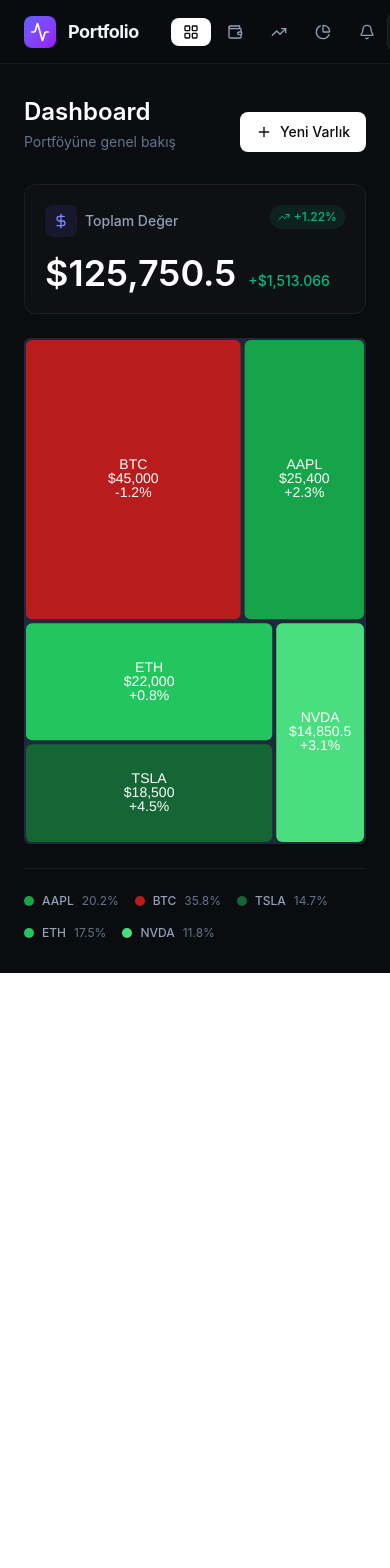
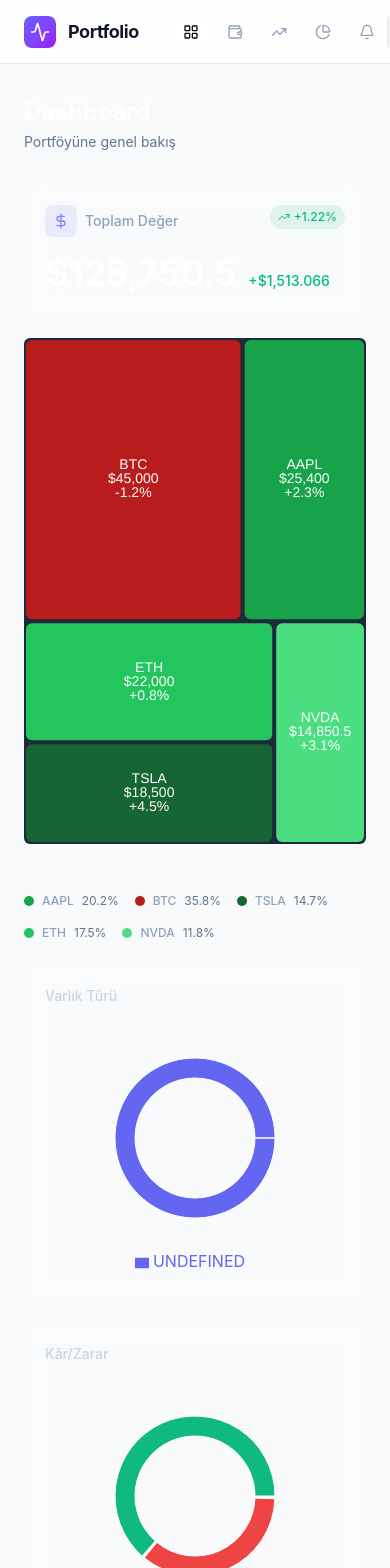
Before and after one commit to ongonmanga-beep/portfolio-tracker, a React (Vite) app: page / in a window 390 px wide. Shown: the top 1568 px of the page. Before the commit the page ends 973 px from the top, so only its background shows below. Built offline with nearby package versions, Linux system fonts and the light colour scheme.

Commit message:
4 özellik eklendi: mobil dropdown, dark mode toggle, donut charts, ekle butonu kaldırıldı

```diff
--- a/package.json
+++ b/package.json
@@ -20,6 +20,7 @@
     "lucide-react": "^0.577.0",
     "react": "^19.2.4",
     "react-dom": "^19.2.4",
+    "react-is": "^19.2.4",
     "recharts": "^3.8.0"
   },
   "devDependencies": {
--- a/src/App.tsx
+++ b/src/App.tsx
@@ -1,9 +1,9 @@
-import { useState } from 'react'
+import { useState, useEffect } from 'react'
 import {
   LayoutGrid,
   Wallet,
   TrendingUp,
-  PieChart,
+  PieChart as PieChartIcon,
   Bell,
   Settings,
   Plus,
@@ -13,9 +13,12 @@
   ChevronDown,
   Activity,
   DollarSign,
-  Clock
+  Clock,
+  Moon,
+  Sun
 } from 'lucide-react'
 import ReactECharts from 'echarts-for-react'
+import { PieChart, Pie, Cell, ResponsiveContainer, Legend, Tooltip } from 'recharts'
 import Assets from './pages/Assets'
 import Transactions from './pages/Transactions'
 import Analysis from './pages/Analysis'
@@ -26,6 +29,23 @@
 
 function App() {
   const [activeTab, setActiveTab] = useState('dashboard')
+  const [darkMode, setDarkMode] = useState(() => {
+    const stored = localStorage.getItem('theme')
+    return stored === 'dark' || (!stored && window.matchMedia('(prefers-color-scheme: dark)').matches)
+  })
+
+  // Theme değişince localStorage'a kaydet ve class ekle
+  useEffect(() => {
+    const root = document.documentElement
+    if (darkMode) {
+      root.classList.add('dark')
+      localStorage.setItem('theme', 'dark')
+    } else {
+      root.classList.remove('dark')
+      localStorage.setItem('theme', 'light')
+    }
+  }, [darkMode])
+
   const [assets, setAssets] = useState(() => {
     try {
       const stored = localStorage.getItem('portfolio_assets_v1')
@@ -56,7 +76,7 @@
   const renderContent = () => {
     switch (activeTab) {
       case 'dashboard':
-        return <Dashboard portfolio={portfolio} />
+        return <Dashboard portfolio={portfolio} assets={assets} />
       case 'assets':
         return <Assets />
       case 'transactions':
@@ -77,8 +97,8 @@
   }
 
   return (
-    <div className="min-h-screen bg-[#0B0C0F] text-slate-100">
-      <nav className="fixed top-0 left-0 right-0 h-16 bg-[#0B0C0F]/80 backdrop-blur-xl border-b border-white/[0.06] z-50">
+    <div className="min-h-screen bg-gray-50 dark:bg-[#0B0C0F] text-gray-900 dark:text-slate-100 transition-colors">
+      <nav className="fixed top-0 left-0 right-0 h-16 bg-white/80 dark:bg-[#0B0C0F]/80 backdrop-blur-xl border-b border-gray-200 dark:border-white/[0.06] z-50">
         <div className="h-full px-6 flex items-center justify-between">
           <div className="flex items-center gap-8">
             <div className="flex items-center gap-3">
@@ -92,20 +112,26 @@
               <NavButton icon={LayoutGrid} label="Dashboard" active={activeTab === 'dashboard'} onClick={() => setActiveTab('dashboard')} />
               <NavButton icon={Wallet} label="Varlıklar" active={activeTab === 'assets'} onClick={() => setActiveTab('assets')} />
               <NavButton icon={TrendingUp} label="İşlemler" active={activeTab === 'transactions'} onClick={() => setActiveTab('transactions')} />
-              <NavButton icon={PieChart} label="Analiz" active={activeTab === 'analysis'} onClick={() => setActiveTab('analysis')} />
+              <NavButton icon={PieChartIcon} label="Analiz" active={activeTab === 'analysis'} onClick={() => setActiveTab('analysis')} />
               <NavButton icon={Bell} label="Bildirimler" active={activeTab === 'alerts'} onClick={() => setActiveTab('alerts')} />
             </div>
           </div>
 
           <div className="flex items-center gap-4">
             <div className="relative">
-              <Search className="absolute left-3 top-1/2 -translate-y-1/2 w-4 h-4 text-slate-500" />
+              <Search className="absolute left-3 top-1/2 -translate-y-1/2 w-4 h-4 text-gray-400 dark:text-slate-500" />
               <input
                 type="text"
                 placeholder="Ara..."
-                className="w-64 pl-10 pr-4 py-2 bg-white/[0.04] border border-white/[0.08] rounded-lg text-sm text-slate-200 placeholder:text-slate-500 focus:outline-none focus:border-indigo-500/50 focus:bg-white/[0.06] transition-all"
+                className="w-64 pl-10 pr-4 py-2 bg-gray-100 dark:bg-white/[0.04] border border-gray-200 dark:border-white/[0.08] rounded-lg text-sm text-gray-900 dark:text-slate-200 placeholder:text-gray-500 dark:placeholder:text-slate-500 focus:outline-none focus:border-indigo-500/50 dark:focus:bg-white/[0.06] transition-all"
               />
             </div>
+            <button
+              onClick={() => setDarkMode(!darkMode)}
+              className="w-9 h-9 rounded-lg bg-white/[0.04] border border-white/[0.08] flex items-center justify-center hover:bg-white/[0.08] transition-colors"
+            >
+              {darkMode ? <Sun className="w-4 h-4 text-yellow-400" /> : <Moon className="w-4 h-4 text-slate-400" />}
+            </button>
             <button className="w-9 h-9 rounded-lg bg-white/[0.04] border border-white/[0.08] flex items-center justify-center hover:bg-white/[0.08] transition-colors">
               <Settings className="w-4 h-4 text-slate-400" />
             </button>
@@ -141,7 +167,7 @@
   )
 }
 
-function Dashboard({ portfolio }: { portfolio: any }) {
+function Dashboard({ portfolio, assets }: { portfolio: any, assets: any[] }) {
   const allocation = portfolio.assets.map((asset: any) => ({
     name: asset.symbol,
     value: asset.value,
@@ -149,21 +175,16 @@
     percent: ((asset.value / portfolio.totalValue) * 100).toFixed(1)
   }))
 
+  const colors = ['#6366f1', '#8b5cf6', '#a855f7', '#06b6d4', '#14b8a6', '#3b82f6', '#0ea5e9', '#22c55e', '#eab308', '#f97316']
   const greenColors = ['#16a34a', '#15803d', '#166534', '#22c55e', '#4ade80', '#86efac']
   const redColors = ['#dc2626', '#b91c1c', '#991b1b', '#ef4444', '#f87171', '#fca5a5']
 
   return (
     <div className="space-y-6">
       <header className="mb-8">
-        <div className="flex items-end justify-between">
-          <div>
-            <h1 className="text-2xl font-semibold text-white">Dashboard</h1>
-            <p className="text-sm text-slate-500 mt-1">Portföyüne genel bakış</p>
-          </div>
-          <button className="flex items-center gap-2 px-4 py-2.5 bg-white text-[#0B0C0F] rounded-lg text-sm font-medium hover:bg-white/90 transition-colors">
-            <Plus className="w-4 h-4" />
-            <span>Yeni Varlık</span>
-          </button>
+        <div>
+          <h1 className="text-2xl font-semibold text-white">Dashboard</h1>
+          <p className="text-sm text-slate-500 mt-1">Portföyüne genel bakış</p>
         </div>
       </header>
 
@@ -296,7 +317,7 @@
               <div key={item.name} className="flex items-center gap-2 cursor-pointer group">
                 <div
                   className="w-2.5 h-2.5 rounded-full transition-transform group-hover:scale-125"
-                  style={{ backgroundColor: colorArray[index % colorArray.length] }}
+                  style={{ backgroundColor: colorArray[index % colors.length] }}
                 />
                 <span className="text-xs font-medium text-slate-400 group-hover:text-slate-200 transition-colors">
                   {item.name}
@@ -308,6 +329,56 @@
             )
           })}
         </div>
+
+        {/* Donut Charts */}
+        <div className="grid grid-cols-1 md:grid-cols-2 gap-6 mt-6">
+          <div className="bg-white/[0.02] border border-white/[0.06] rounded-xl p-5 backdrop-blur-sm">
+            <h3 className="text-sm font-medium text-slate-300 mb-4">Varlık Türü</h3>
+            <div className="h-64">
+              <ResponsiveContainer width="100%" height="100%">
+                <PieChart>
+                  <Pie
+                    data={Object.entries(
+                      assets.reduce((acc: any, a: any) => {
+                        acc[a.category] = (acc[a.category] || 0) + a.value
+                        return acc
+                      }, {})
+                    ).map(([key, value]: any) => ({ name: key.toUpperCase(), value }))}
+                    cx="50%" cy="50%" innerRadius={60} outerRadius={80} paddingAngle={2} dataKey="value"
+                  >
+                    {Object.keys(assets.reduce((acc: any, a: any) => { acc[a.category] = true; return acc }, {})).map((key: string, i: number) => (
+                      <Cell key={key} fill={colors[i % colors.length]} />
+                    ))}
+                  </Pie>
+                  <Tooltip formatter={(value: number) => `$${value.toLocaleString()}`} contentStyle={{ backgroundColor: '#1e293b', border: '1px solid #334155', borderRadius: '8px' }} />
+                  <Legend />
+                </PieChart>
+              </ResponsiveContainer>
+            </div>
+          </div>
+
+          <div className="bg-white/[0.02] border border-white/[0.06] rounded-xl p-5 backdrop-blur-sm">
+            <h3 className="text-sm font-medium text-slate-300 mb-4">Kâr/Zarar</h3>
+            <div className="h-64">
+              <ResponsiveContainer width="100%" height="100%">
+                <PieChart>
+                  <Pie
+                    data={[
+                      { name: 'Kâr', value: assets.filter((a: any) => a.change >= 0).reduce((sum: number, a: any) => sum + a.value, 0) },
+                      { name: 'Zarar', value: assets.filter((a: any) => a.change < 0).reduce((sum: number, a: any) => sum + a.value, 0) }
+                    ]}
+                    cx="50%" cy="50%" innerRadius={60} outerRadius={80} paddingAngle={2} dataKey="value"
+                  >
+                    <Cell fill="#10b981" />
+                    <Cell fill="#ef4444" />
+                  </Pie>
+                  <Tooltip formatter={(value: number) => `$${value.toLocaleString()}`} contentStyle={{ backgroundColor: '#1e293b', border: '1px solid #334155', borderRadius: '8px' }} />
+                  <Legend />
+                </PieChart>
+              </ResponsiveContainer>
+            </div>
+          </div>
+        </div>
     </div>
   )
 }
--- a/src/index.css
+++ b/src/index.css
@@ -1,24 +1,4 @@
 @import "tailwindcss";
-
-:root {
-  --bg-primary: #ffffff;
-  --bg-secondary: #f9fafb;
-  --text-primary: #111827;
-  --text-secondary: #6b7280;
-  --border: #e5e7eb;
-  --accent: #2563eb;
-}
-
-@media (prefers-color-scheme: dark) {
-  :root {
-    --bg-primary: #111827;
-    --bg-secondary: #1f2937;
-    --text-primary: #f9fafb;
-    --text-secondary: #9ca3af;
-    --border: #374151;
-    --accent: #3b82f6;
-  }
-}
 
 * {
   box-sizing: border-box;
@@ -27,7 +7,5 @@
 body {
   margin: 0;
   font-family: -apple-system, BlinkMacSystemFont, 'Segoe UI', Roboto, sans-serif;
-  background: var(--bg-primary);
-  color: var(--text-primary);
   line-height: 1.5;
 }
```
Also changed, not shown: src/pages/Assets.tsx (+19 -3 lines), 1 other file (tests, documents, lock files or other folders).
